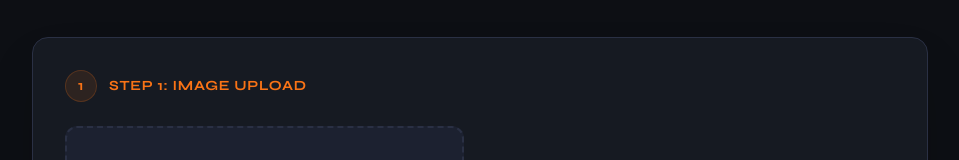
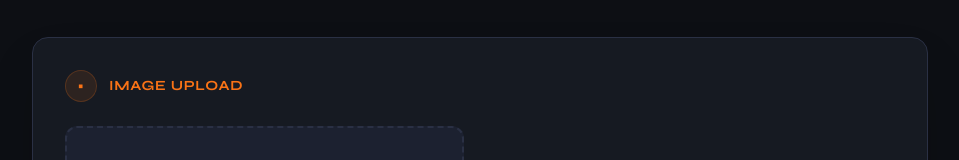
Before and after one commit to Ak1Anniee/AI-crack-detection, a React (Vite) app: page / in a window 1280 px wide. Both pictures are taken after a click on the button "Start Analysis". Shown: the part 275-435 px from the top of the page, without its empty margins (160-1119 px from the left). Built offline with nearby package versions, Linux system fonts and the light colour scheme; the HTML template or start-up script is replaced by a standard one.

Commit message:
Update App.jsx navigation and UI improvements

```diff
--- a/src/App.jsx
+++ b/src/App.jsx
@@ -264,8 +264,8 @@ function App() {
         {/* ══ STEP 1: UPLOAD ══ */}
         <section className="bg-[#161a22] border border-[#2a3044] rounded-2xl p-6 md:p-8 shadow-2xl">
           <div className="text-[#f97316] font-syne font-bold uppercase tracking-wider text-sm mb-6 flex items-center">
-            <span className="w-8 h-8 rounded-full bg-[#f97316]/10 flex items-center justify-center mr-3 border border-[#f97316]/20">1</span>
-            Step 1: Image Upload
+            <span className="w-8 h-8 rounded-full bg-[#f97316]/10 flex items-center justify-center mr-3 border border-[#f97316]/20">•</span>
+            Image Upload
           </div>
 
           <div className="grid grid-cols-1 md:grid-cols-2 gap-8">
```
